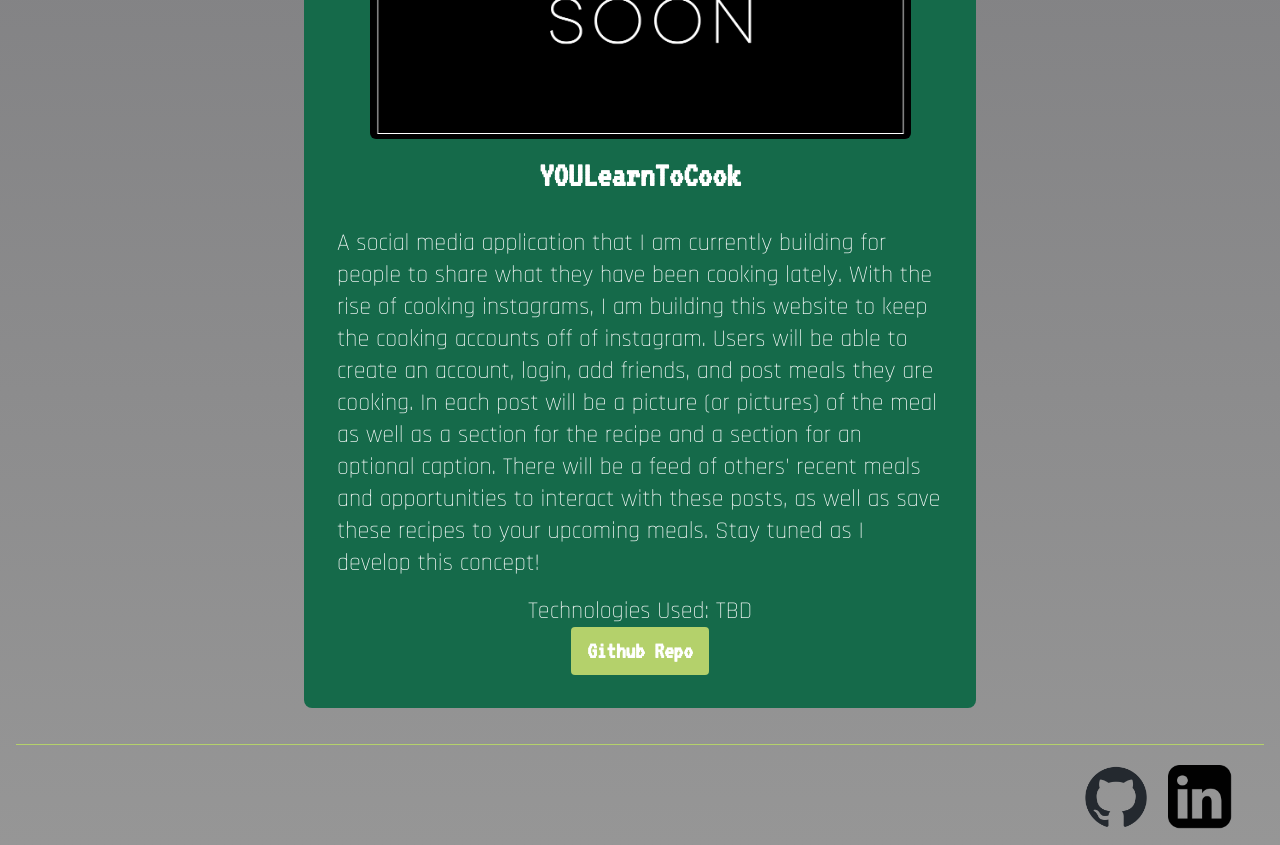
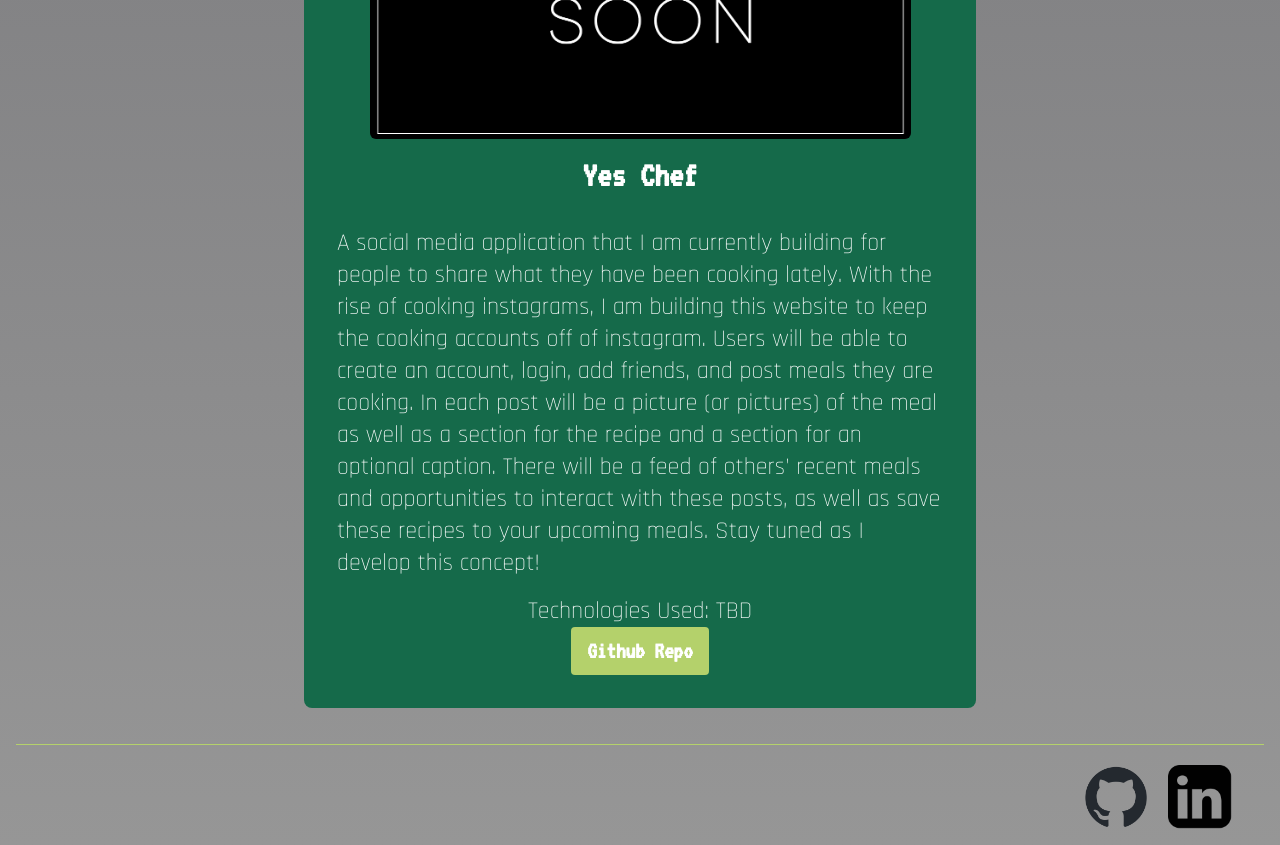
Before and after one commit to katemcgraw0/katesweb, a Next.js app: page /projects in a window 1280 px wide. Shown: the part 1420-2265 px from the top of the page. Built offline with nearby package versions, Linux system fonts and the light colour scheme.

Commit message:
new proj name

```diff
--- a/pages/projects.js
+++ b/pages/projects.js
@@ -136,7 +136,7 @@ export default function Projects () {
                         className='w-auto h-72 rounded-md'
                       />
                       <h2 className='font-custom sm:text-4xl text-3xl font-bold mb-0 mt-0 p-4 text-white rounded-t-xl'>
-                        YOULearnToCook
+                        Yes Chef
                       </h2>
                       <p className='sm:text-2xl text-lg mt-4 text-white font-bodyCust'>
                         A social media application that I am currently building for people to share what they have been cooking lately. With the rise of cooking instagrams, I am building this website to keep the cooking accounts off of instagram. Users will be able to create an account, login, add friends, and post meals they are cooking. In each post will be a picture (or pictures) of the meal as well as a section for the recipe and a section for an optional caption. There will be a feed of others' recent meals and opportunities to interact with these posts, as well as save these recipes to your upcoming meals. Stay tuned as I develop this concept!
```
